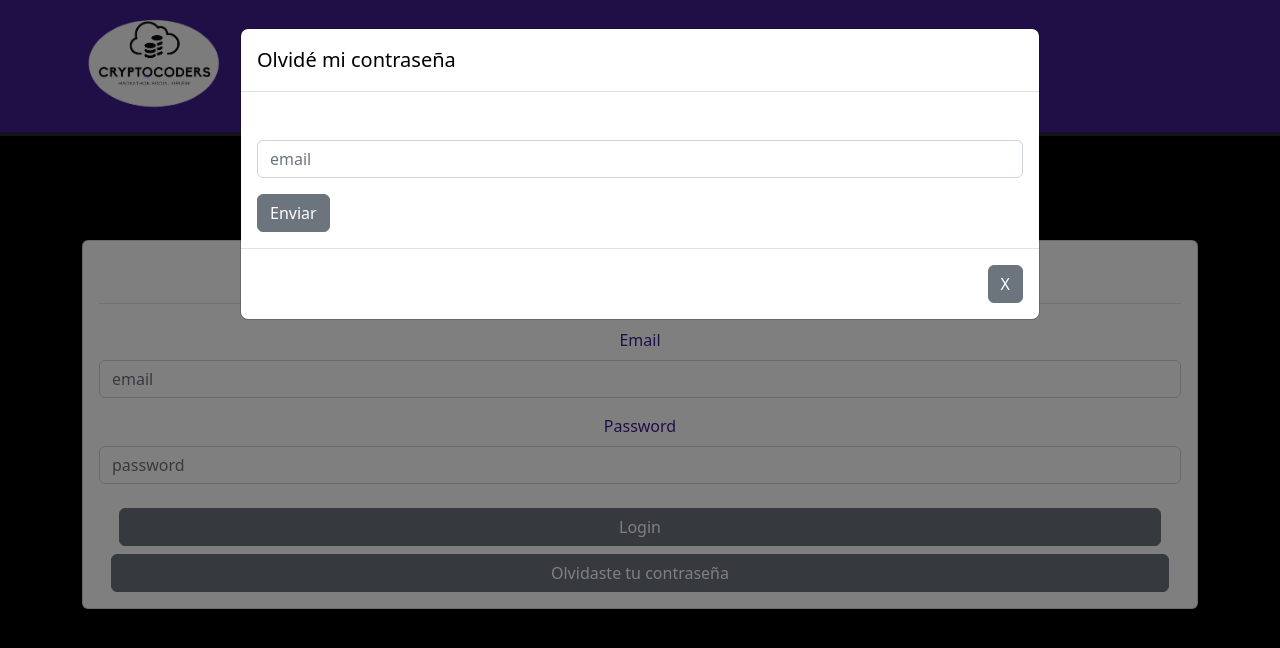
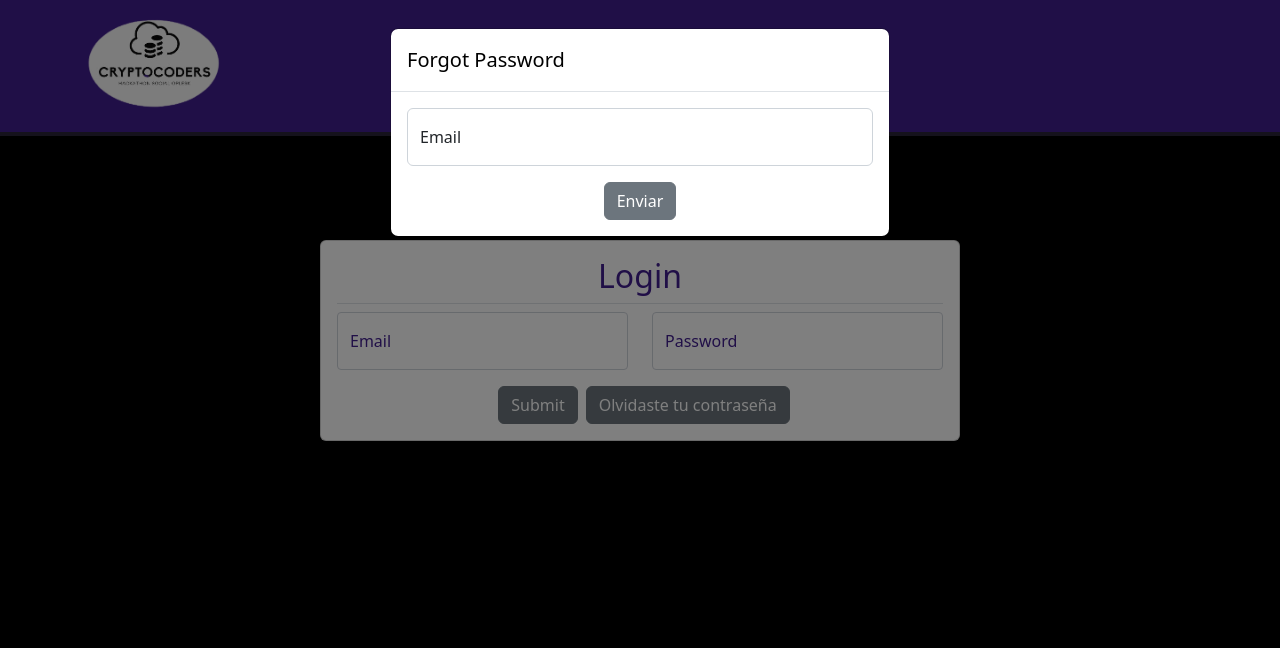
Before and after one commit to requin883/NuevoFront, a React (Vite) app: page /Login in a window 1280 px wide. Both pictures are taken after a click on the button "Olvidaste tu contraseña". Shown: the top 648 px of the page. Built offline with nearby package versions, Linux system fonts and the light colour scheme.

Commit message:
feat: add style to EmailAlert and Login

```diff
--- a/src/Pages/Homepages/Components/EmailAlert.jsx
+++ b/src/Pages/Homepages/Components/EmailAlert.jsx
@@ -3,12 +3,11 @@ import {
     ModalHeader,
     ModalBody,
     Button,
-    ModalFooter,
     Form,
     FormFeedback,
     Input,
     Label,
-    FormGroup
+    FormGroup,
 } from "reactstrap";
 import { useForm } from "react-hook-form";
 import { yupResolver } from "@hookform/resolvers/yup";
@@ -20,7 +19,9 @@ import { useState } from 'react';
 
 function EmailAlert(props) {
     const [spinner, setSpinner] = useState(false);
+
     const { flag, setFlag } = props.val;
+
     const {
         register,
         formState: { errors },
@@ -47,21 +48,20 @@ function EmailAlert(props) {
     }
 
     return (
-        <Modal isOpen={flag} size="lg">
-            <ModalHeader className="text-black"> Olvidé mi contraseña </ModalHeader>
+        <Modal isOpen={flag} size="md" className="text-dark">
+            <ModalHeader className="clearfix text-center text-black">
+                Forgot Password
+            </ModalHeader>
             <ModalBody>
-                <Form onSubmit={handleSubmit(fnSend)}>
-                    <FormGroup isInvalid={errors.email}>
-                        <Label for="email"> Correo electrónico </Label>
-                        <Input id="email" placeholder="email" type="email" {...register("email")} />
-                        <FormFeedback> {errors.email?.message}</FormFeedback>
+                <Form className="text-center" onSubmit={handleSubmit(fnSend)}>
+                    <FormGroup floating>
+                        <Input name="email" id="email" placeholder="Email" type="email" {...register("email")} />
+                        <Label for="email">Email</Label>
+                        <FormFeedback>{errors.email?.message}</FormFeedback>
                     </FormGroup>
                     {spinner ? <Button mt="2em" disabled={spinner} colorScheme="purple" type="submit"><Spinner /></Button> : <Button mt="2em" colorScheme="purple" type="submit">Enviar</Button>}
                 </Form>
             </ModalBody>
-            <ModalFooter>
-                <Button disabled={spinner} onClick={() => setFlag(false)}>X</Button>
-            </ModalFooter>
         </Modal>
     )
 }
--- a/src/Pages/Homepages/Components/Login.jsx
+++ b/src/Pages/Homepages/Components/Login.jsx
@@ -2,10 +2,10 @@ import { useForm } from "react-hook-form";
 import { yupResolver } from "@hookform/resolvers/yup";
 import API_AXIOS from "../../../settings/settings";
 import endpointList from "../../../settings/endpoints";
-import { Route, Routes, useNavigate, Link as reactLink } from "react-router-dom";
+import { Route, Routes, useNavigate } from "react-router-dom";
 import { loginSchema } from "../../../Utils/yupSchemas"
 import {
-  Container, Button, Label, Input, Form, FormGroup, Spinner, Card, CardBody, CardTitle, FormFeedback
+  Container, Button, Label, Input, Form, FormGroup, Spinner, Card, CardBody, CardTitle, FormFeedback, Row, Col
 } from "reactstrap";
 import { useLocalStorage } from "../../../hooks/useLocalStorage";
 import EmailAlert from "./EmailAlert";
@@ -16,8 +16,6 @@ import ExamplesNavbar from "./Navbar";
 function Login() {
 
   const [flag, setFlag] = useState(false);
-
-  const [spinner, setSpinner] = useState(false);
 
   let [email, setEmail] = useLocalStorage('userEmailHP', '');
 
@@ -33,8 +31,8 @@ function Login() {
 
   const fnSend = async (data) => {
     try {
+      console.log("hello");
       console.log(data);
-      setSpinner(true);
       let call = await API_AXIOS.get(
         endpointList.login + `?email=${data.email}&password=${data.password}`
       );
@@ -56,42 +54,47 @@ function Login() {
           alert("error")
           break;
       }
-      setSpinner(false);
     } catch (error) {
+      console.log("hello");
       console.log(error);
     }
   };
 
   const handlePassword = () => {
     setFlag(true);
-    navigate('/login/forgetpassword')
+    navigate('/login/forgetpassword');
   }
 
   return (
     <Container>
       <ExamplesNavbar />
-      <Card className="d-flex logincard">
+      <Container style={{ display: "flex", justifyContent: "center" }} >
+        <Card style={{ width: '40em' }} className="d-flex logincard text-center">
           <CardBody>
-          <CardTitle className="border-bottom mb-4">
+            <CardTitle className="border-bottom">
               <h2>Login</h2>
             </CardTitle>
-          <Form onSubmit={handleSubmit(fnSend)}>
-            <FormGroup>
+            <Form method="POST" onSubmit={handleSubmit(fnSend)}>
+              <Row >
+                <Col md={6}>
+                  <FormGroup floating>
+                    <Input bsSize="sm" id="email" name="email" placeholder="email" type="email" {...register("email")} />
                     <Label for="email">Email</Label>
-              <Input id="email" name="email" placeholder="email" type="email" {...register("email")} />
                     {errors?.email &&
                       <FormFeedback>{errors?.email?.message}</FormFeedback>}
                   </FormGroup>
-            <FormGroup>
-              <Label htmlFor="password"> Password </Label>
-              <Input id="password" name="password" placeholder="password" type="password"  {...register("password")} />
+                </Col>
+                <Col md={6}>
+                  <FormGroup floating>
+                    <Input bsSize="sm" id="password" name="password" placeholder="password" type="password"  {...register("password")} />
+                    <Label for="password"> Password </Label>
                     {errors?.password &&
                       <FormFeedback>{errors?.password?.message}</FormFeedback>}
                   </FormGroup>
-            <Container className="d-flex flex-column justify-content-center align-center">
-              {spinner ? <Button className="m-2" type="submit" value="register"><Spinner /></Button> : <Button className="m-2" type="submit" value="register">Login</Button>}
+                </Col>
+              </Row>
+              <Button className="mx-2" type="submit">Submit</Button>
               <Button onClick={handlePassword} >Olvidaste tu contraseña</Button>
-            </Container>
             </Form>
             <Routes>
               <Route path='/forgetpassword' element={<EmailAlert val={{ flag, setFlag }} />} />
@@ -99,6 +102,7 @@ function Login() {
           </CardBody>
         </Card>
       </Container>
+    </Container>
   );
 }
 
```
Lines whose indentation alone changed are shown as unchanged.
